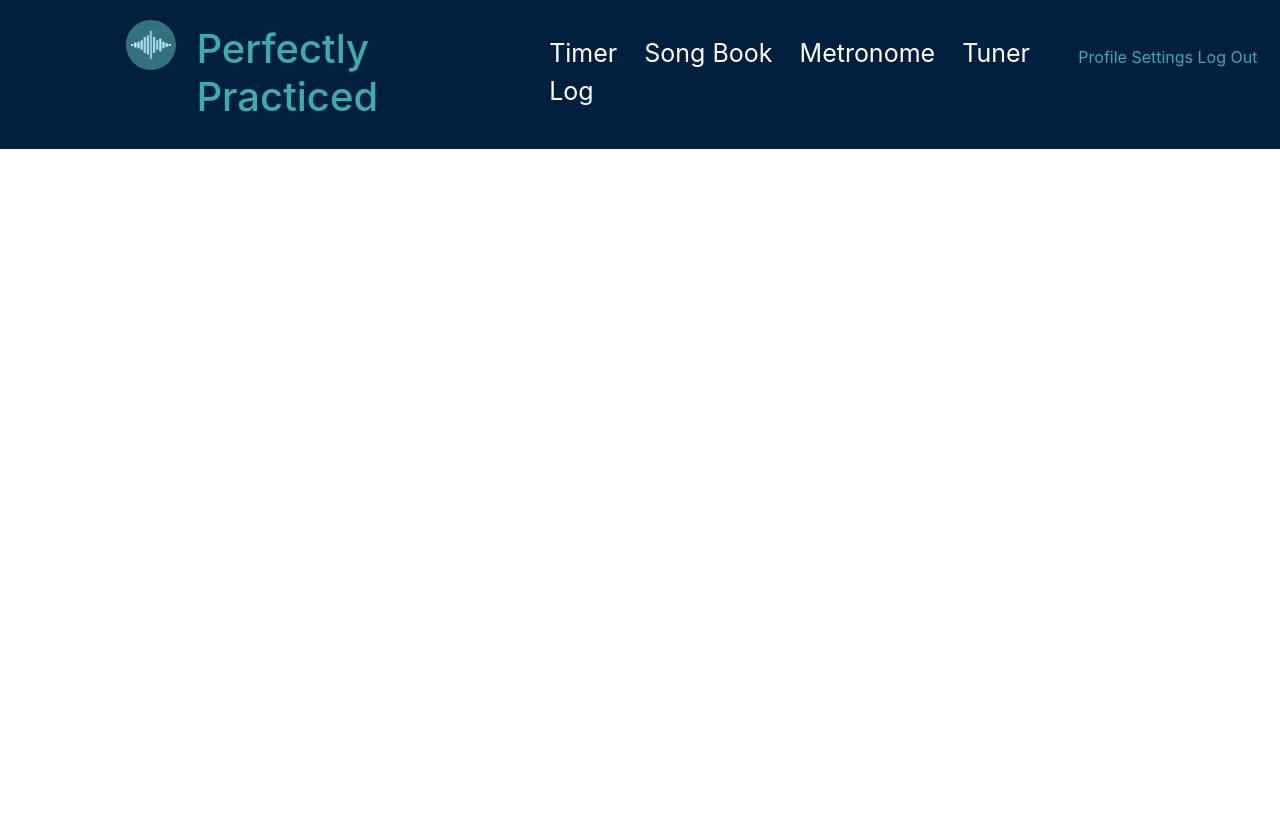
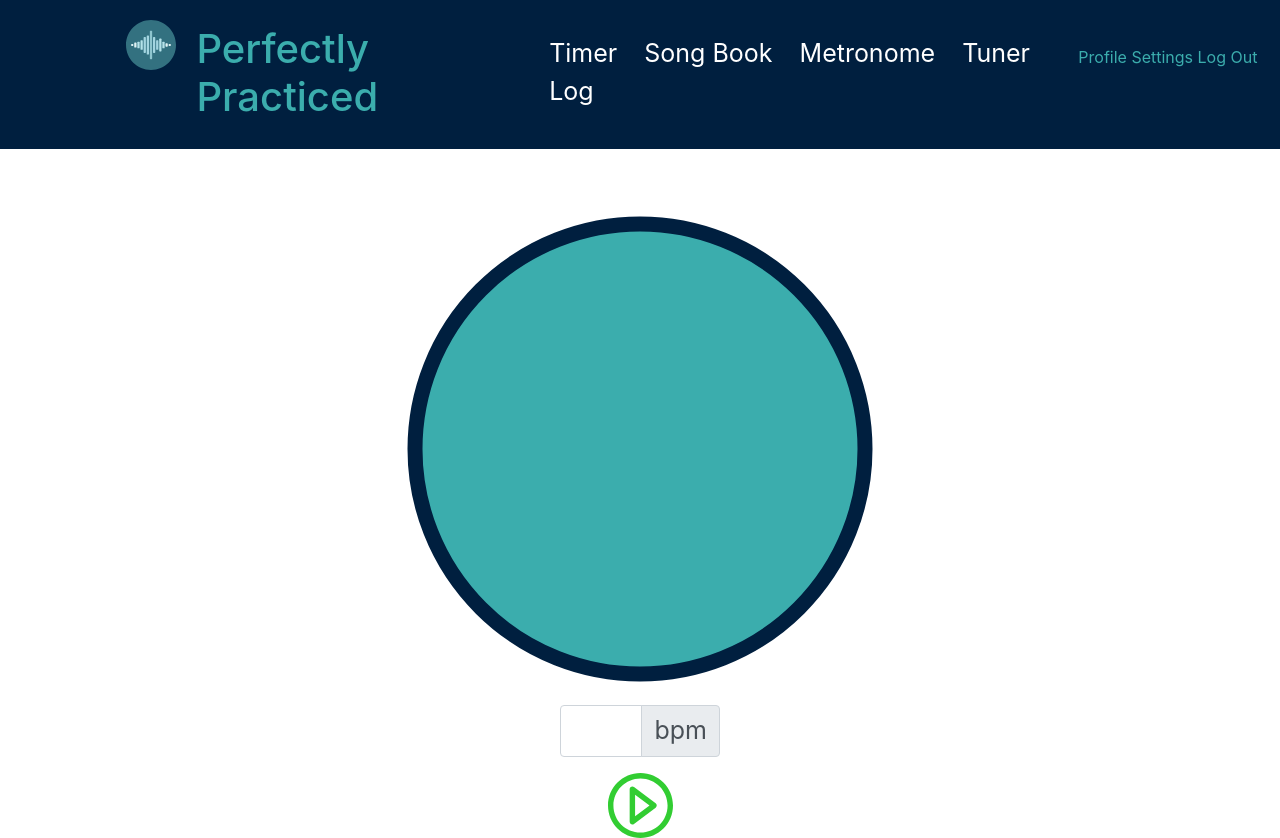
Before and after one commit to carolbarbosa101/PerfectlyPracticed, a Django app: page /metronome/1/ in a window 1280 px wide. Before the commit the page ends 149 px from the top, so only its background shows below. Run offline with Django 3.2, Linux system fonts and the light colour scheme; tables that the repository leaves empty hold one stand-in row (values such as "Sample post"); some libraries are stand-ins or nearby versions.

Commit message:
Metronome UI created

```diff
--- a/dashboard/templates/dashboard/base.html
+++ b/dashboard/templates/dashboard/base.html
@@ -70,11 +70,11 @@
     </div>
 
     {% block js %}
+        <!-- jQuery first, then Popper.js, then Bootstrap JS -->
+        <script src="https://code.jquery.com/jquery-3.6.0.min.js" integrity="sha256-/xUj+3OJU5yExlq6GSYGSHk7tPXikynS7ogEvDej/m4=" crossorigin="anonymous"></script>
+        <script src="https://code.jquery.com/ui/1.12.1/jquery-ui.min.js" integrity="sha256-VazP97ZCwtekAsvgPBSUwPFKdrwD3unUfSGVYrahUqU=" crossorigin="anonymous"></script>
+        <script src="https://cdnjs.cloudflare.com/ajax/libs/popper.js/1.12.9/umd/popper.min.js" integrity="sha384-ApNbgh9B+Y1QKtv3Rn7W3mgPxhU9K/ScQsAP7hUibX39j7fakFPskvXusvfa0b4Q" crossorigin="anonymous"></script>
+        <script src="https://maxcdn.bootstrapcdn.com/bootstrap/4.0.0/js/bootstrap.min.js" integrity="sha384-JZR6Spejh4U02d8jOt6vLEHfe/JQGiRRSQQxSfFWpi1MquVdAyjUar5+76PVCmYl" crossorigin="anonymous"></script>
     {% endblock js %}
-    <!-- jQuery first, then Popper.js, then Bootstrap JS -->
-    <script src="https://code.jquery.com/jquery-3.6.0.min.js" integrity="sha256-/xUj+3OJU5yExlq6GSYGSHk7tPXikynS7ogEvDej/m4=" crossorigin="anonymous"></script>
-    <script src="https://code.jquery.com/ui/1.12.1/jquery-ui.min.js" integrity="sha256-VazP97ZCwtekAsvgPBSUwPFKdrwD3unUfSGVYrahUqU=" crossorigin="anonymous"></script>
-    <script src="https://cdnjs.cloudflare.com/ajax/libs/popper.js/1.12.9/umd/popper.min.js" integrity="sha384-ApNbgh9B+Y1QKtv3Rn7W3mgPxhU9K/ScQsAP7hUibX39j7fakFPskvXusvfa0b4Q" crossorigin="anonymous"></script>
-    <script src="https://maxcdn.bootstrapcdn.com/bootstrap/4.0.0/js/bootstrap.min.js" integrity="sha384-JZR6Spejh4U02d8jOt6vLEHfe/JQGiRRSQQxSfFWpi1MquVdAyjUar5+76PVCmYl" crossorigin="anonymous"></script>
 </body>
 </html>
--- a/functional_tests/test_metronome.py
+++ b/functional_tests/test_metronome.py
@@ -13,3 +13,5 @@ class MetronomeTest(FunctionalTest):
 
             # This takes him to the timer page
             self.assertIn('Metronome', self.browser.title)
+
+            # He sees a simple layout with a circle, the current bpm and an input to adjust the bpm
--- a/metronome/static/metronome/main.css
+++ b/metronome/static/metronome/main.css
@@ -0,0 +1,3 @@
+#bpm_input, .input-group-text{
+    font-size: 25px;
+}
--- a/metronome/templates/metronome/base_metronome.html
+++ b/metronome/templates/metronome/base_metronome.html
@@ -11,7 +11,54 @@
 {% endblock sheet %}
 
 {% block content%}
+<div class="row justify-content-center">
+    <div class="col-md-5.5" id="circle">
+        <svg width="500" height="500" viewBox="0 0 100 100" xmlns="http://www.w3.org/2000/svg">
+            <circle cx="50" cy="50" r="45" stroke="#001f3f" stroke-width="3" fill="#3badad"/>
+          </svg>
+    </div>
+</div>
+<div class="row justify-content-center">
+    <div class="col-md-2">
+        <div class="input-group mb-3">
+            <input type="number" class="form-control" aria-label="bpm" id="bpm_input">
+            <div class="input-group-append">
+            <span class="input-group-text">bpm</span>
+            </div>
+        </div>
+    </div>
+</div>
+<div class="row justify-content-center">
+    <div class="col-md-1">
+        <a href="#" id="play_button">
+            <img src="{% static '/metronome/play-button-movie-svgrepo-com.svg' %}" />
+        </a>
+    </div>
+</div>
 {% endblock content %}
 
 {% block js %}
+    {{ block.super }}
+    <script src="{% static '/metronome/metronome.js' %}"></script>
+    <script>
+        $(function() {
+            $('#play_button').click(startMetro)
+        });
+
+    function startMetro(){
+        $('#play_button').replaceWith(
+            "<a href='#' id='pause_button'>  <img src=\"{% static '/metronome/music-player-pause-button-svgrepo-com.svg' %}\" /> </a>"
+        );
+        $('#pause_button').click(pauseMetro)
+
+    }
+
+    function pauseMetro(){
+        $('#pause_button').replaceWith(
+            "<a href='#' id='play_button'>  <img src=\"{% static '/metronome/play-button-movie-svgrepo-com.svg' %}\" /> </a>"
+        );
+        $('#play_button').click(startMetro)
+    }
+
+    </script>
 {% endblock js %}
--- a/song_book/templates/song_book/base_songbook.html
+++ b/song_book/templates/song_book/base_songbook.html
@@ -115,6 +115,7 @@
 {% endblock content %}
 
 {% block js %}
+{{ block.super }}
 {% comment %} Sortable js {% endcomment %}
 <script src="https://cdnjs.cloudflare.com/ajax/libs/Sortable/1.14.0/Sortable.min.js" integrity="sha512-zYXldzJsDrNKV+odAwFYiDXV2Cy37cwizT+NkuiPGsa9X1dOz04eHvUWVuxaJ299GvcJT31ug2zO4itXBjFx4w==" crossorigin="anonymous" referrerpolicy="no-referrer"></script>
 <script>
--- a/timer/templates/timer/base_timer.html
+++ b/timer/templates/timer/base_timer.html
@@ -96,6 +96,7 @@
 {% endblock content %}
 
 {% block js %}
+    {{ block.super }}
     <script src="{% static '/timer/timer.js' %}"></script>
     {% comment %} <script>
         $(document).ready(function () {
```
Also changed, not shown: metronome/static/metronome/metronome.js (added), metronome/static/metronome/music-player-pause-button-svgrepo-com.svg (added), metronome/static/metronome/play-button-movie-svgrepo-com.svg (added).
